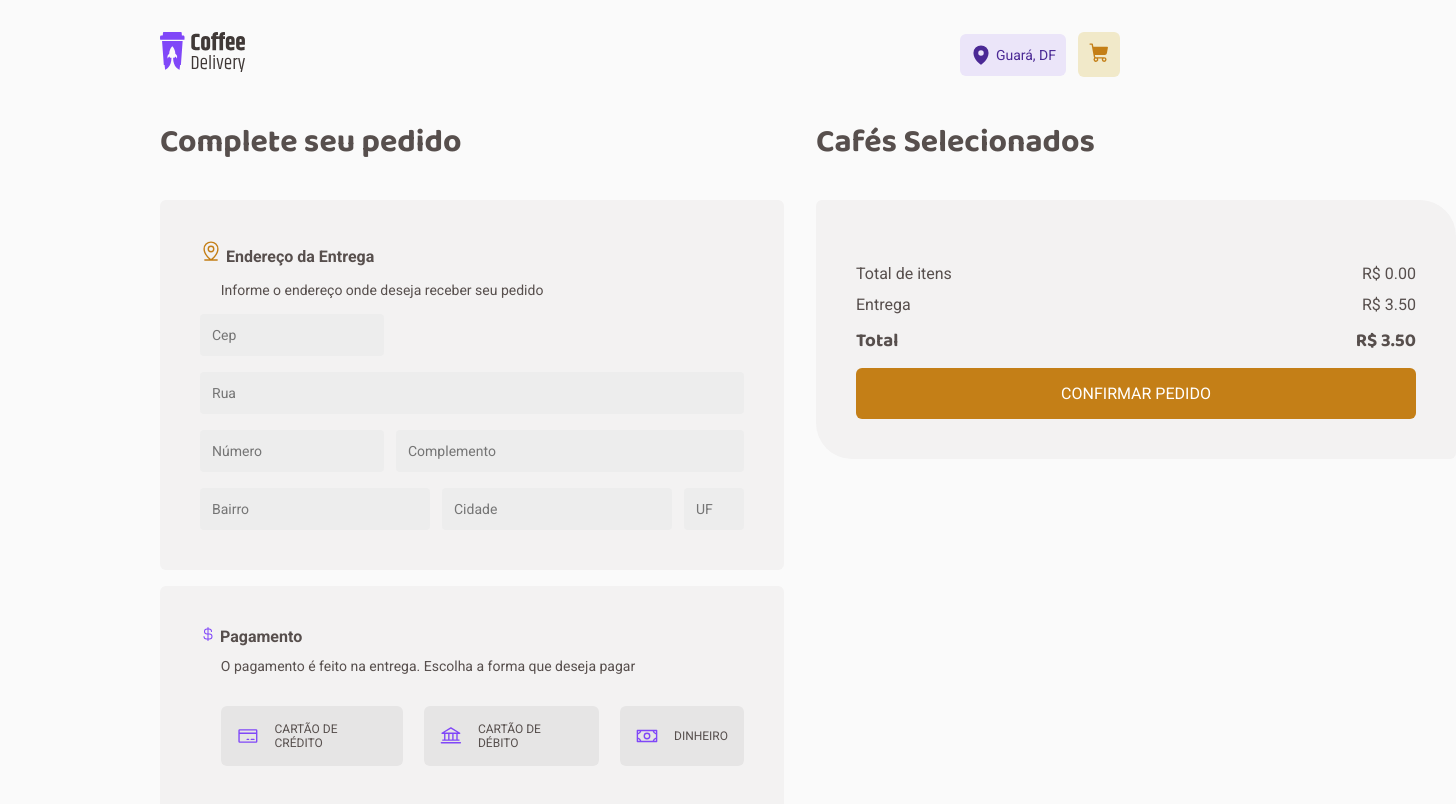
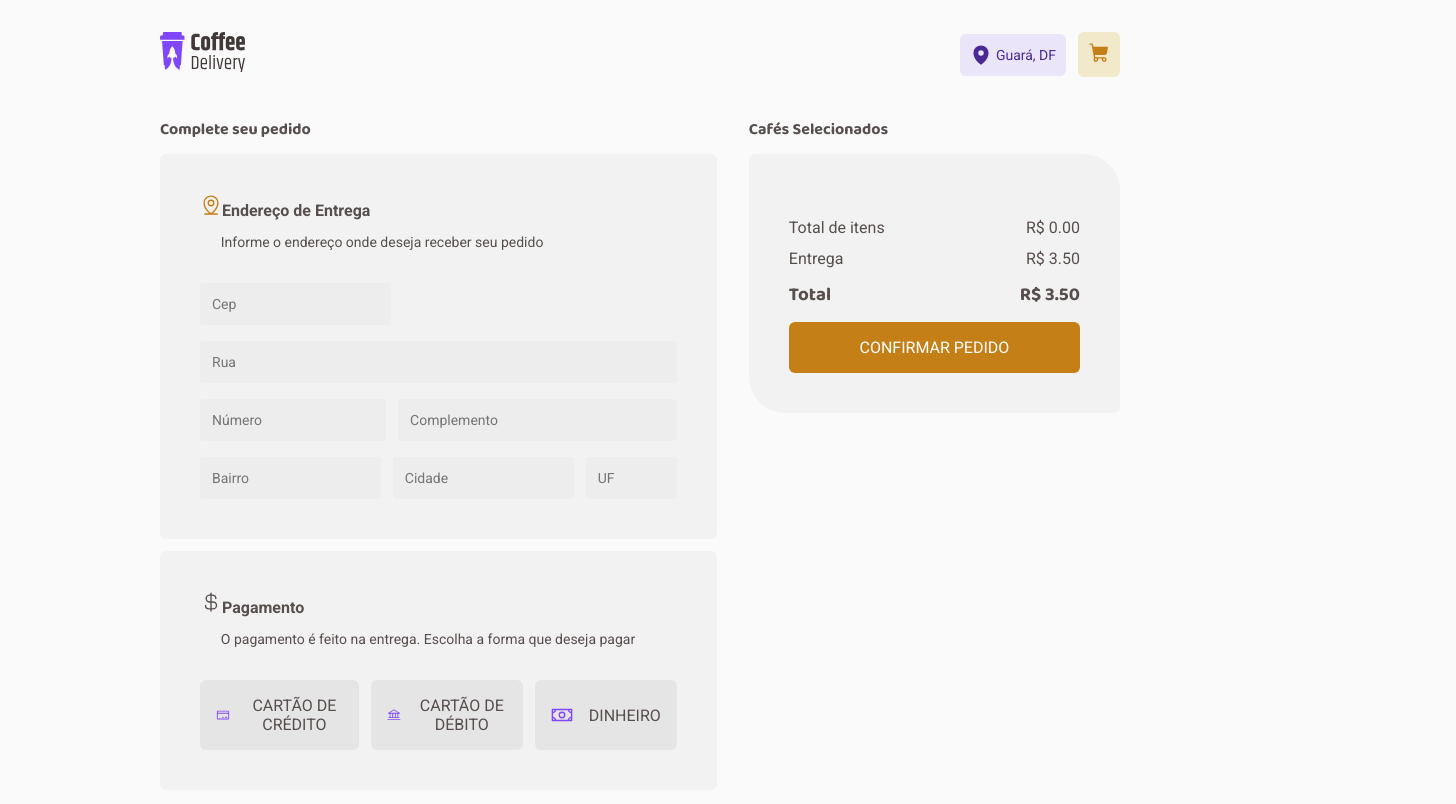
Before and after one commit to JhonatanDiniz/coffee-delivery, a React (Vite) app: page /checkout in a window 1280 px wide. Shown: the top 804 px of the page, 1456 px wide, since content can reach past the window. Built offline with nearby package versions, Linux system fonts and the light colour scheme.

Commit message:
Ajuste na página Checkout

```diff
--- a/package.json
+++ b/package.json
@@ -13,6 +13,7 @@
     "@phosphor-icons/react": "^2.1.5",
     "react": "^18.2.0",
     "react-dom": "^18.2.0",
+    "react-hook-form": "^7.51.5",
     "react-router-dom": "^6.23.1",
     "styled-components": "^6.1.11"
   },
--- a/src/components/Counter/index.tsx
+++ b/src/components/Counter/index.tsx
@@ -1,7 +1,8 @@
 import { Minus, Plus } from "@phosphor-icons/react/dist/ssr";
 import { Input } from "./style";
 import { useContext, useState } from "react";
-import { Product, ProductsContext } from "../../context/ProductsContext";
+import { ProductsContext } from "../../context/ProductsContext";
+import { Product } from "../../reducers/products/reducer";
 
 interface CounterProduct{
   counterProduct: Product
@@ -29,9 +30,9 @@ export function Counter({ counterProduct } : CounterProduct){
 
   return(
     <Input>
-      <button onClick={handleRemoveQuantidade}><Minus size={14}/></button>
+      <button type="button" onClick={handleRemoveQuantidade}><Minus size={14}/></button>
       <span>{quantidade}</span>
-      <button onClick={handleAddQuantidade}><Plus size={14}/></button>
+      <button type="button" onClick={handleAddQuantidade}><Plus size={14}/></button>
     </Input>
   )
 }
--- a/src/pages/Checkout/index.tsx
+++ b/src/pages/Checkout/index.tsx
@@ -1,16 +1,24 @@
 import { Bank, CreditCard, CurrencyDollar, MapPinLine, Money, Trash } from "@phosphor-icons/react/dist/ssr";
-import { AddRemove, Carrinho, CarrinhoContainer, CarrinhoContent, Container, Content, Detalhe, Form, FormaPagamento, FormaPagamentoContainer, Input, Itens, PagamentoContainer, Row1, Row2 } from "./style";
+import { AddRemove, CarrinhoContainer, CarrinhoContent, Container, Detalhe, Form, FormEndereco, FormEnderecoHeader, FormaPagamento, FormaPagamentoContainer, Input, Inputs, Itens, PagamentoContainer, PagamentoHeader, SectionOne, SectionTwo} from "./style";
 import { useContext } from "react";
-import { Product, ProductsContext } from "../../context/ProductsContext";
+import { ProductsContext } from "../../context/ProductsContext";
 import { Counter } from "../../components/Counter";
+import { Product } from "../../reducers/products/reducer";
+import { useForm } from "react-hook-form";
 
 export function Checkout() {
   const {carrinho, removeItem} = useContext(ProductsContext)
+  const { register, handleSubmit } = useForm()
+
   const calculateTotal = () =>{
     return carrinho.reduce((total, product)=> total + product.quantidade * 9.9, 0)
   }
 
   const total = calculateTotal()
+
+  function handleSubmitProduct(data: any){
+    console.log(data)
+  }
 
   function handleRemoveItem(product: Product){
     removeItem(product)
@@ -18,48 +26,74 @@ export function Checkout() {
 
   return(
    <Container>
-      <Content>
-        <h1>Complete seu pedido</h1>
-        <Form>
-          <p><MapPinLine color="#C47F17" size={22}/> Endereço da Entrega</p>
+    <Form action="">
+      <SectionOne>
+        <h4>Complete seu pedido</h4>
+        <FormEndereco>
+          <FormEnderecoHeader>
+            <p><MapPinLine size={22} color="#C47F17"/>Endereço de Entrega</p>
             <span>Informe o endereço onde deseja receber seu pedido</span>
+          </FormEnderecoHeader>
+          <Inputs>
             <div>
-            <Input type="text" placeholder="Cep" />
+              <Input sizeInputs="md"
+                type="text"
+                placeholder="Cep"
+                {...register('cep')}
+              />
             </div>
-          <Input type="text" placeholder="Rua" />
-          <Row1>
-            <Input type="text" placeholder="Número" />
-            <Input type="text" placeholder="Complemento" />
-          </Row1>
-          <Row2>
-            <Input type="text" placeholder="Bairro" />
-            <Input type="text" placeholder="Cidade" />
-            <Input type="text" placeholder="UF" />
-          </Row2>
-        </Form>
+            <div>
+              <Input sizeInputs="xg"
+                type="text"
+                placeholder="Rua"
+                {...register('rua')}
+              />
+            </div>
+            <div style={{display: 'flex', gap: '0.75rem'}}>
+              <Input sizeInputs="md"
+                type="text"
+                placeholder="Número"
+                {...register('numero')}
+              />
+              <Input sizeInputs="g"
+                type="text"
+                placeholder="Complemento"
+                {...register('complemento')}
+              />
+            </div>
+            <div style={{display: 'flex', gap: '0.75rem'}}>
+              <Input sizeInputs="md"
+                type="text"
+                placeholder="Bairro"
+                {...register('bairro')}
+              />
+              <Input sizeInputs="md"
+                type="text"
+                placeholder="Cidade"
+                {...register('cidade')}
+              />
+              <Input sizeInputs="p"
+                type="text"
+                placeholder="UF"
+                {...register('uf')}
+              />
+            </div>
+          </Inputs>
+        </FormEndereco>
         <PagamentoContainer>
-          <p><CurrencyDollar color="#8047F8"/> Pagamento</p>
+          <PagamentoHeader>
+            <p><CurrencyDollar size={22}/>Pagamento</p>
             <span>O pagamento é feito na entrega. Escolha a forma que deseja pagar</span>
+          </PagamentoHeader>
           <FormaPagamentoContainer>
-            <FormaPagamento>
-              <CreditCard color="#8047F8" size={22}/>
-              CARTÃO DE CRÉDITO
-            </FormaPagamento>
-            <FormaPagamento>
-              <Bank color="#8047F8" size={22}/>
-              CARTÃO DE DÉBITO
-            </FormaPagamento>
-            <FormaPagamento>
-              <Money color="#8047F8" size={22}/>
-              DINHEIRO
-            </FormaPagamento>
+            <FormaPagamento type="button"><CreditCard size={22} color="#8047F8"/> CARTÃO DE CRÉDITO</FormaPagamento>
+            <FormaPagamento type="button"><Bank size={22} color="#8047F8"/> CARTÃO DE DÉBITO</FormaPagamento>
+            <FormaPagamento type="button"><Money size={22} color="#8047F8"/> DINHEIRO</FormaPagamento>
           </FormaPagamentoContainer>
         </PagamentoContainer>
-      </Content>
-
-
-      <Carrinho>
-        <h1>Cafés Selecionados</h1>
+      </SectionOne>
+      <SectionTwo>
+        <h4>Cafés Selecionados</h4>
         <CarrinhoContainer>
           <Itens>
 
@@ -70,7 +104,7 @@ export function Checkout() {
                 <span>{product.name}</span>
                 <AddRemove>
                   <Counter counterProduct={product}/>
-                  <button onClick={()=>handleRemoveItem(product)}><Trash color="#8047F8" size={22}/> Remover</button>
+                  <button type="button"  onClick={()=>handleRemoveItem(product)}><Trash color="#8047F8" size={22}/> Remover</button>
                 </AddRemove>
               </div>
               <h4>R$ {product.price?.toFixed(2)}</h4>
@@ -91,9 +125,10 @@ export function Checkout() {
             <h3>Total</h3>
             <h3>R$ {(total + 3.50).toFixed(2)}</h3>
           </Detalhe>
-          <button>CONFIRMAR PEDIDO</button>
+          <button type="submit" onSubmit={handleSubmitProduct}>CONFIRMAR PEDIDO</button>
         </CarrinhoContainer>
-      </Carrinho>
+      </SectionTwo>
+    </Form>
    </Container>
   )
 }
--- a/src/pages/Checkout/style.ts
+++ b/src/pages/Checkout/style.ts
@@ -1,51 +1,66 @@
 import styled from "styled-components";
 
 export const Container = styled.div`
-  display: grid;
-  grid-template-columns: 1fr 40rem;
-  gap: 2rem;
-  margin: 2.5rem auto;
-
-  h1{
-    margin-bottom: 1rem;
-  }
+  margin-top: 2.5rem;
+`
+export const Form = styled.form`
+  display: flex;
+  justify-content: space-between;
+`
+export const SectionOne = styled.div`
+  margin-right: 1rem;
+  display: flex;
+  flex-direction: column;
+  gap: 0.75rem;
+  width: 60%;
 `
 
-export const Content = styled.div`
+export const SectionTwo = styled.div`
+  margin-left: 1rem;
   display: flex;
   flex-direction: column;
-  gap: 1rem;
+  gap: 0.75rem;
+  width: 40%;
 `
 
-export const Form = styled.form`
-  display: flex;
-  flex-direction: column;
+export const FormEndereco = styled.div`
+  background-color: ${(props)=>props.theme['base-card']};
   padding: 2.5rem;
-  gap: 1rem;
   border-radius: 6px;
-  background-color: ${(props)=>props.theme['base-card']};
+`
+
+export const FormEnderecoHeader = styled.div`
   p{
     font-size: 1rem;
     font-weight: bold;
+    margin-bottom: 0.75rem;
   }
   span{
     font-size: 0.875rem;
     margin-left: 1.3rem;
+    margin-bottom: 2rem;
   }
 `
-export const Row1 = styled.div`
-  display: grid;
-  grid-template-columns: 1fr 21.75rem;
-  gap: 0.75rem;
+
+export const Inputs = styled.div`
+  display: flex;
+  flex-direction: column;
+  gap: 1rem;
+  margin-top: 2rem;
 `
+const SIZE_INPUTS = {
+  xg: '100%',
+  g: '60%',
+  md: '40%',
+  p: '20%'
+} as const
 
-export const Row2 = styled.div`
-  display: grid;
-  grid-template-columns: 1fr 1fr 3.75rem;
-  gap: 0.75rem;
-`
+interface SizeProps{
+  sizeInputs: keyof typeof SIZE_INPUTS
+}
 
-export const Input = styled.input`
+export const Input = styled.input<SizeProps>`
+  width: ${(props)=> SIZE_INPUTS[props.sizeInputs]};
   height: 2.625rem;
   border-radius: 4px;
   background-color: ${(props)=>props.theme['base-input']};
@@ -61,6 +76,9 @@ export const PagamentoContainer = styled.div`
   padding: 2.5rem;
   background-color: ${(props)=>props.theme['base-card']};
   border-radius: 6px;
+`
+
+export const PagamentoHeader = styled.div`
   p{
     font-size: 1rem;
     font-weight: bold;
@@ -75,16 +93,16 @@ export const PagamentoContainer = styled.div`
 
 export const FormaPagamentoContainer = styled.div`
   display: flex;
-  span{
-    font-size: 0.75rem;
-  }
+  margin-top: 2rem;
+  gap: 0.75rem;
 `
 
-export const FormaPagamento = styled.span`
+export const FormaPagamento = styled.button`
   display: flex;
   gap: 1rem;
   align-items: center;
   padding: 1rem;
+  border: none;
   background-color: ${(props)=>props.theme['base-button']};
   border-radius: 6px;
   color: ${(props)=>props.theme['base-text']};
```
Also changed, not shown: 1 other file (tests, documents, lock files or other folders). Lines whose indentation alone changed are shown as unchanged.
